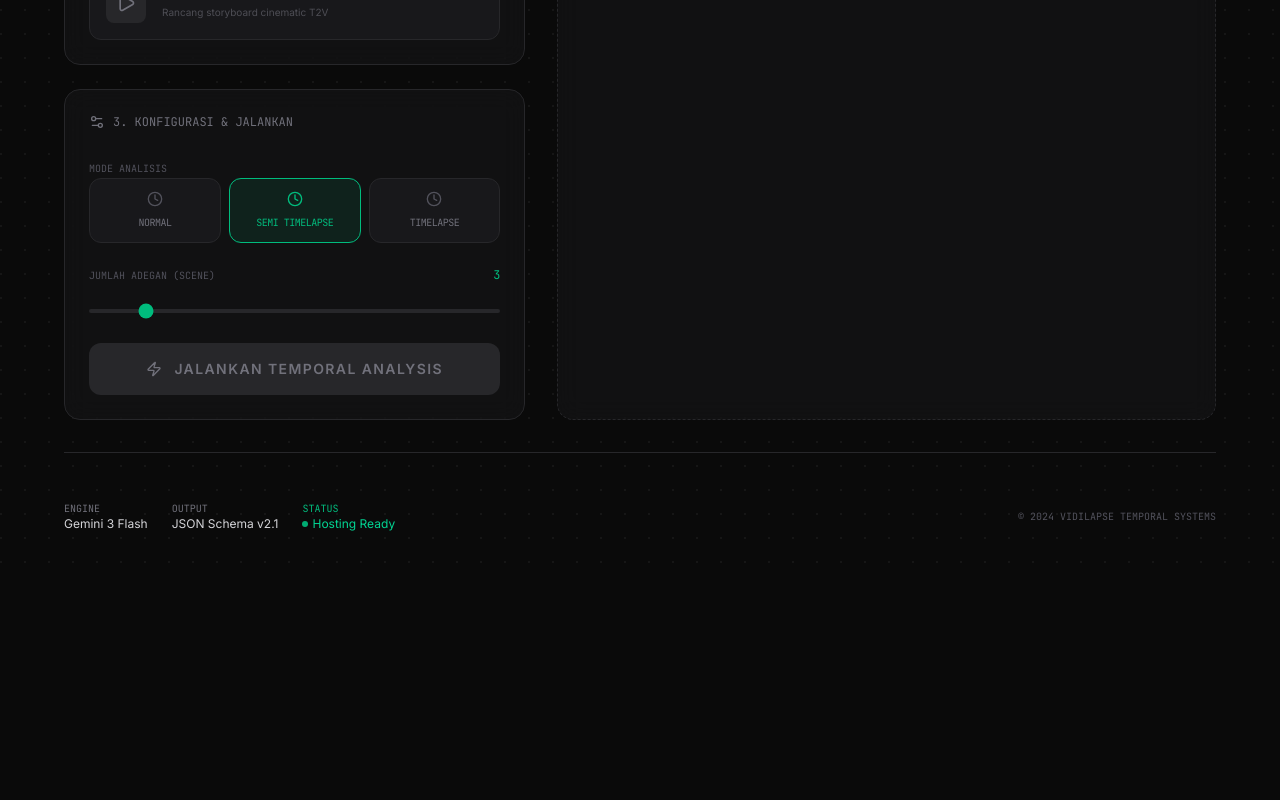
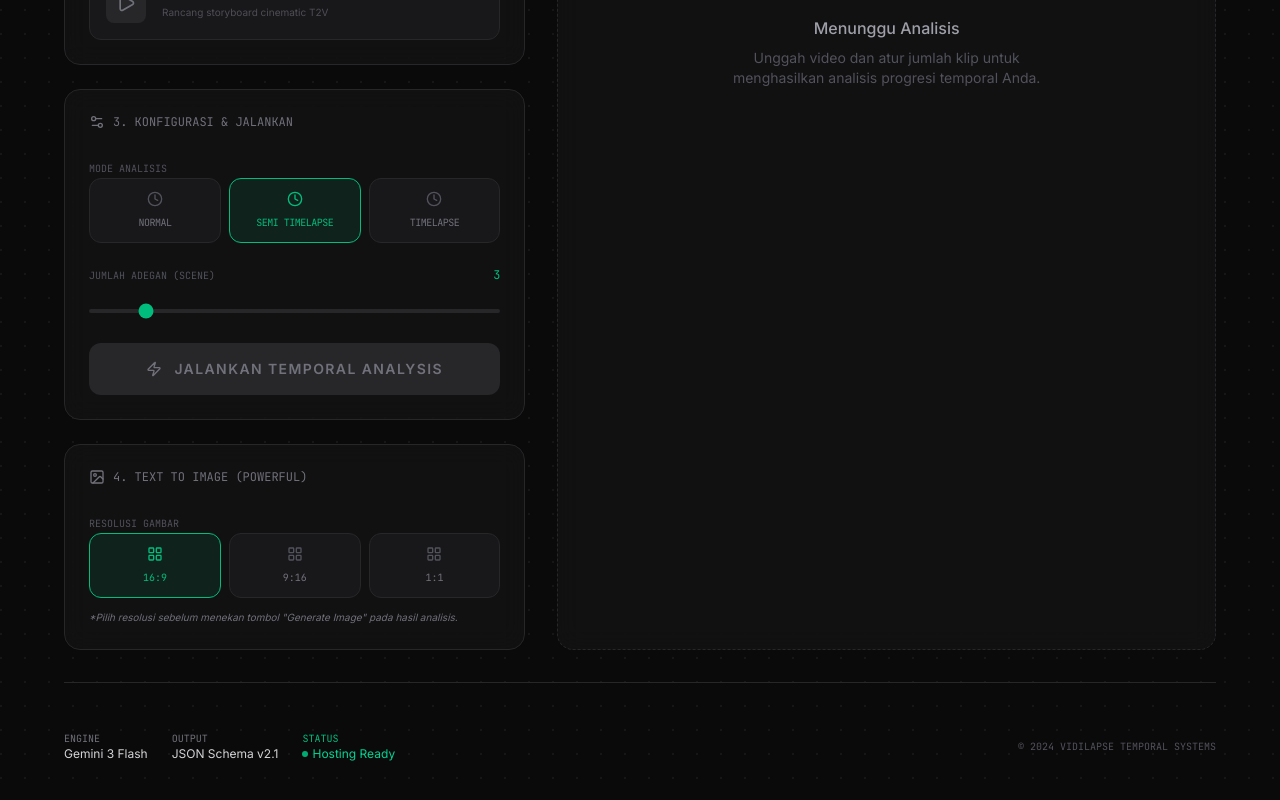
Before and after one commit to apriannurhafid-ops/vidi, a React (Vite) app: page / in a window 1280 px wide. Shown: the part 903-1703 px from the top of the page. Before the commit the page ends 1483 px from the top, so only its background shows below. Built offline with nearby package versions, Linux system fonts and the light colour scheme.

Commit message:
feat: Add image aspect ratio selection
Allow users to choose between 16:9, 9:16, and 1:1 aspect ratios for generated images. This enhances control over image output for different use cases.

```diff
--- a/src/App.tsx
+++ b/src/App.tsx
@@ -79,6 +79,7 @@ export default function App() {
   const [textReference, setTextReference] = useState<string>(''); // Keep for backward compatibility if needed
   const [generatedImages, setGeneratedImages] = useState<Record<number, string>>({});
   const [generatingImageIndex, setGeneratingImageIndex] = useState<number | null>(null);
+  const [imageAspectRatio, setImageAspectRatio] = useState<'16:9' | '9:16' | '1:1'>('16:9');
 
   // Usage Tracking States
   const [usageStats, setUsageStats] = useState({
@@ -367,6 +368,11 @@ export default function App() {
       const response = await ai.models.generateContent({
         model: 'gemini-2.5-flash-image',
         contents: [{ parts: [{ text: prompt }] }],
+        config: {
+          imageConfig: {
+            aspectRatio: imageAspectRatio
+          }
+        }
       });
 
       for (const part of response.candidates[0].content.parts) {
@@ -722,6 +728,37 @@ export default function App() {
               </button>
             </div>
 
+            {/* 4. Text to Image Settings */}
+            <div className="glass-panel p-6 space-y-6">
+              <h2 className="text-xs font-mono text-zinc-500 uppercase flex items-center gap-2">
+                <ImageIcon className="w-4 h-4" /> 4. Text to Image (Powerful)
+              </h2>
+
+              <div className="space-y-3">
+                <label className="text-[10px] font-mono text-zinc-600 uppercase">Resolusi Gambar</label>
+                <div className="grid grid-cols-3 gap-2">
+                  {(['16:9', '9:16', '1:1'] as const).map((ratio) => (
+                    <button
+                      key={ratio}
+                      onClick={() => setImageAspectRatio(ratio)}
+                      className={cn(
+                        "py-3 px-2 rounded-xl border text-[10px] font-mono uppercase transition-all flex flex-col items-center gap-2",
+                        imageAspectRatio === ratio
+                          ? "bg-emerald-500/10 border-emerald-500 text-emerald-500"
+                          : "bg-zinc-900 border-zinc-800 text-zinc-500 hover:border-zinc-700"
+                      )}
+                    >
+                      <LayoutGrid className={cn("w-4 h-4", imageAspectRatio === ratio ? "text-emerald-500" : "text-zinc-600")} />
+                      {ratio}
+                    </button>
+                  ))}
+                </div>
+                <p className="text-[10px] text-zinc-500 italic mt-2">
+                  *Pilih resolusi sebelum menekan tombol "Generate Image" pada hasil analisis.
+                </p>
+              </div>
+            </div>
+
             {error && (
               <div className="p-4 bg-red-500/10 border border-red-500/20 rounded-xl text-red-400 text-sm">
                 {error}
```
